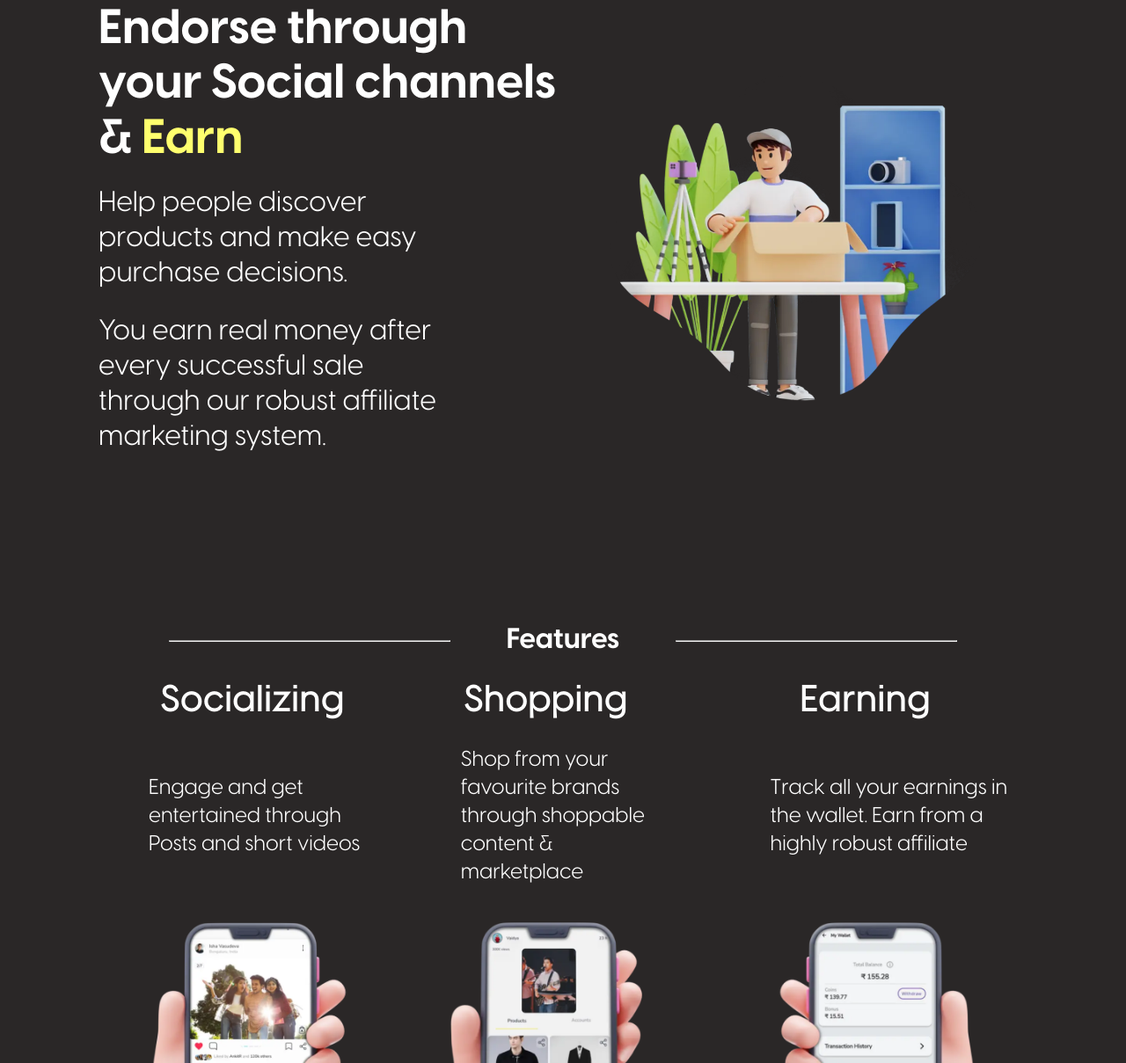
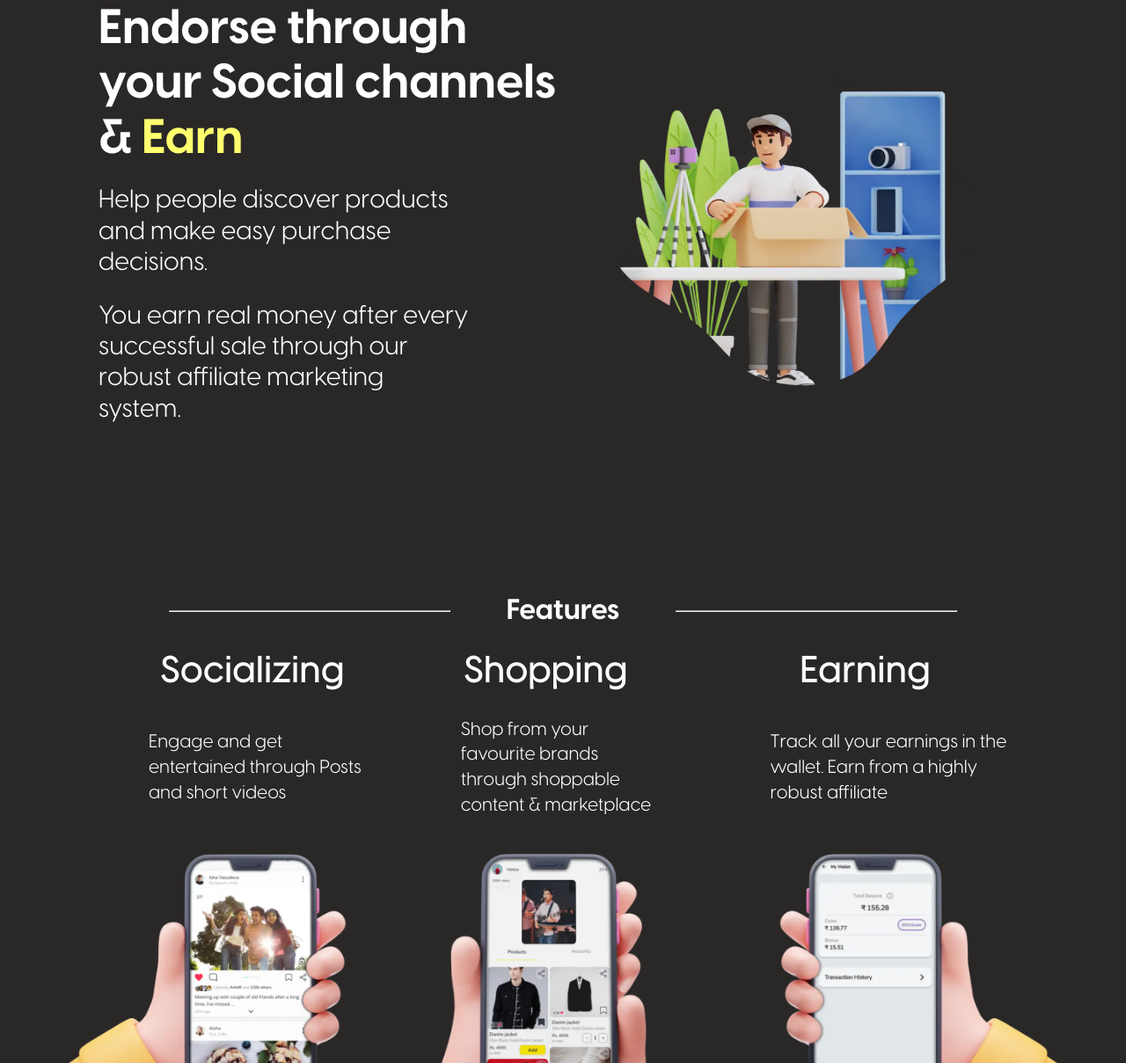
Before and after one commit to wo-life-tech/wo.life, a Gatsby site: page / in a window 1280 px wide. Shown: the part 1894-3103 px from the top of the page at 88% size. Built offline with nearby package versions, Linux system fonts and the light colour scheme; Gatsby itself is replaced by a stand-in of ours.

Commit message:
fix font-size

```diff
--- a/src/components/common/layout/Text.js
+++ b/src/components/common/layout/Text.js
@@ -50,9 +50,9 @@ const HeadingTextStyled = styled.h1`
 const ParagraphStyled = styled.p`
 	margin: 0;
 	padding: 5px 0;
-	font-size: 2rem;
+	font-size: 1.8rem;
 	font-weight: 500;
-	line-height: 2.5rem;
+	line-height: 2.2rem;
 	@media (max-width: ${(props) => props.theme.screen.md}) {
 		font-size: 1.2rem;
 		line-height: 1.5rem;
--- a/src/components/common/navigation/navigation.js
+++ b/src/components/common/navigation/navigation.js
@@ -73,8 +73,7 @@ export default class Navigation extends Component {
 									<img
 										src="/wo-logo.svg"
 										alt="wo-logo"
-										width={'300%'}
-										height="300%"
+										width={'225%'}
 										style={{ margin: 0, padding: 0 }}
 									/>
 								</LogoWrapper>
--- a/src/components/sections/features.js
+++ b/src/components/sections/features.js
@@ -119,8 +119,8 @@ const CardHeading = styled.h2`
 
 const CardText = styled.p`
 	padding: 0 5rem;
-	font-size: 1.5rem;
-	line-height: 2rem;
+	font-size: 1.3rem;
+	line-height: 1.8rem;
 	&.first {
 		padding-left: 30%;
 		padding-right: 3%;
```
